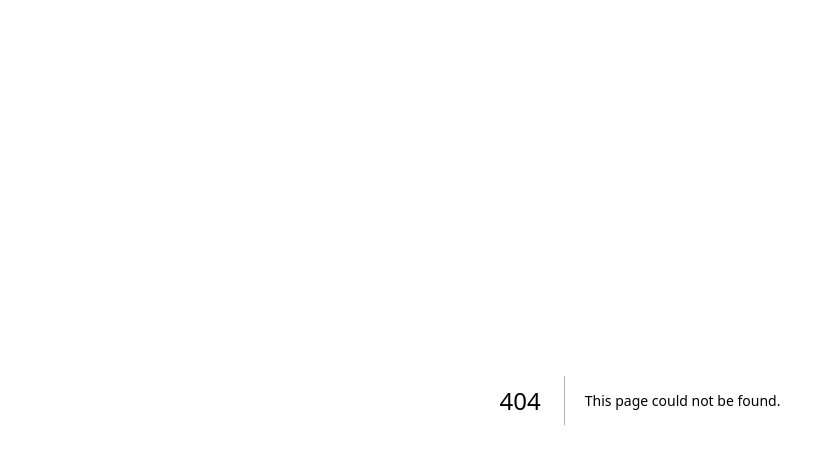
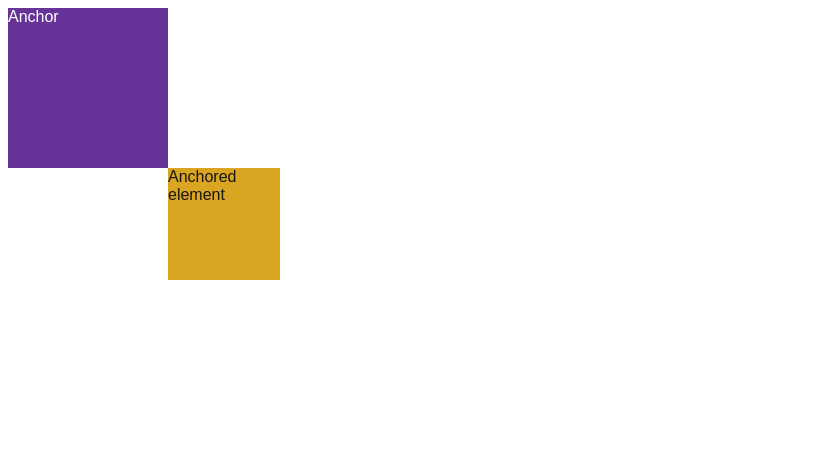
Before and after one commit to gauravshuklarwit/new-web-features, a Next.js app: page /anchor-positioning in a window 1280 px wide. Before the commit this address had no page. Shown: the top 464 px of the page, without its empty margins (0-835 px from the left). Built offline with nearby package versions, Linux system fonts and the light colour scheme.

Commit message:
Learn Anchor positioning

```diff
--- /dev/null
+++ b/src/app/anchor-positioning/page.css
@@ -0,0 +1,18 @@
+.anchor {
+  anchor-name: --my-anchor;
+
+  color: white;
+  background-color: rebeccapurple;
+  width: 10rem;
+  height: 10rem;
+}
+
+.anchored-element {
+  position: absolute;
+  position-anchor: --my-anchor;
+  position-area: end;
+
+  width: 7rem;
+  height: 7rem;
+  background-color: goldenrod;
+}
--- /dev/null
+++ b/src/app/anchor-positioning/page.tsx
@@ -0,0 +1,12 @@
+import "./page.css";
+
+export default function AnchorPositioning() {
+  return (
+    <div>
+      <div className="anchor">Anchor</div>
+      <div>
+        <div className="anchored-element">Anchored element</div>
+      </div>
+    </div>
+  );
+}
--- a/src/app/page.tsx
+++ b/src/app/page.tsx
@@ -29,6 +29,9 @@
         <li>
           <Link href="/activity-component">Activity Component</Link>
         </li>
+        <li>
+          <Link href="/anchor-positioning">Anchor positioning</Link>
+        </li>
       </ol>
     </div>
   );
```
